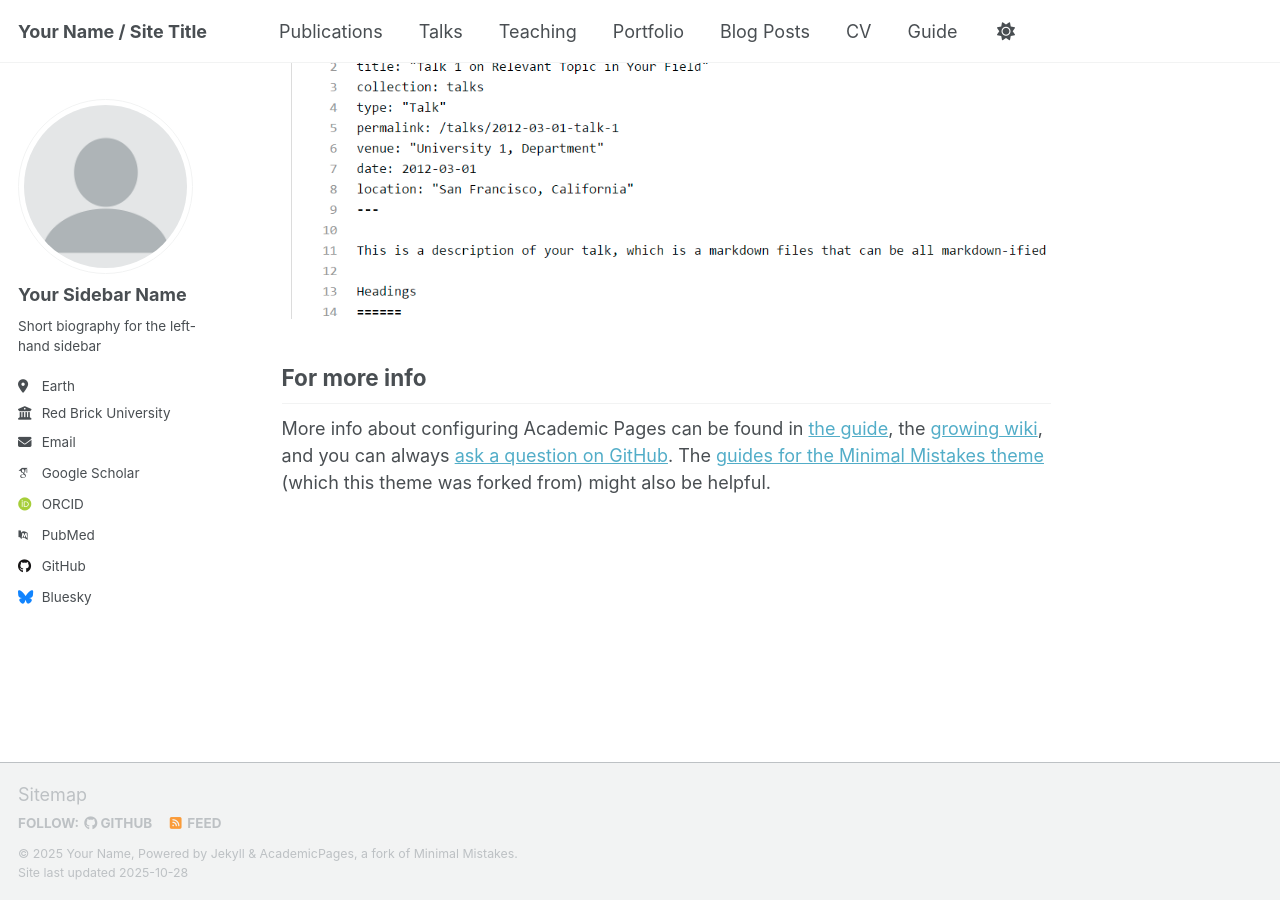
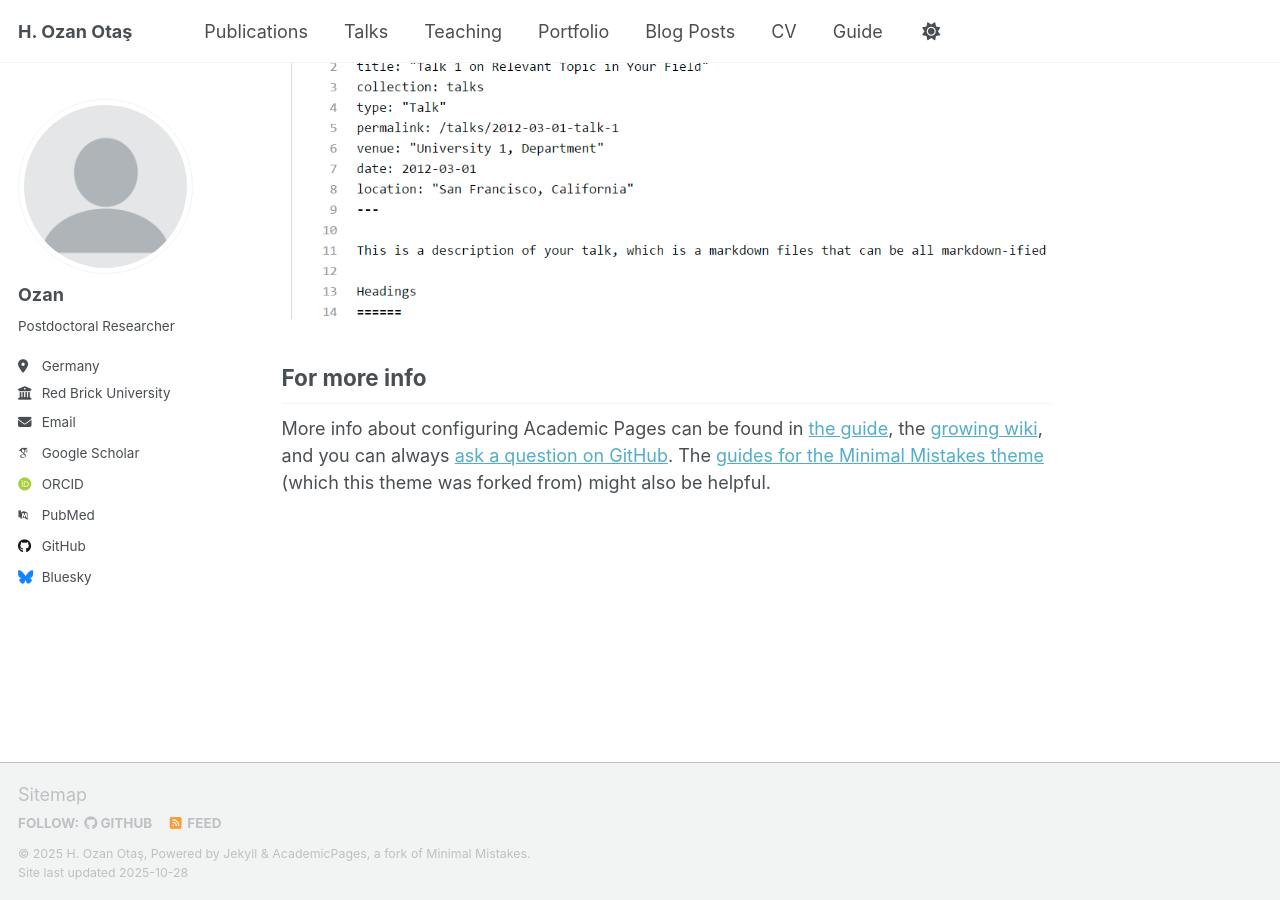
Before and after one commit to OzanOtas/ozanotas.github.io, a Jekyll site: the page built from _pages/about.md, in a window 1280 px wide and 900 px high, scrolled down 2880 px. Built offline with Jekyll 4.4.1, drawn with Linux system fonts in a browser that asks for light colours; some web fonts are replaced; a script that is not in the unit is left out.

Commit message:
Update personal information in _config.yml

```diff
--- a/_config.yml
+++ b/_config.yml
@@ -9,9 +9,9 @@
 # Basic Site Settings
 locale                   : "en-US"
 site_theme               : "default" # Currently available options are "default", "air"
-title                    : "Your Name / Site Title"
+title                    : "H. Ozan Otaş"
 title_separator          : "-"
-name                     : &name "Your Name"
+name                     : &name "H. Ozan Otaş"
 description              : &description "Your Name's academic portfolio"   # Update this with a general description of your site, this is the default if not overridden by a page
 url                      : https://academicpages.github.io # The base hostname & protocol for your site e.g. "https://[your GitHub username].github.io",
                                                            # or if you already have some other page hosted on Github then use "https://[your GitHub username].github.io/[Your Repo Name]"
@@ -24,13 +24,13 @@ repository               : "academicpages/academicpages.github.io"
 author:
   # Biographic information
   avatar           : "profile.png"
-  name             : "Your Sidebar Name"
+  name             : "Ozan"
   pronouns         : # example: "she/her"
-  bio              : "Short biography for the left-hand sidebar"
-  location         : "Earth"
+  bio              : "Postdoctoral Researcher"
+  location         : "Germany"
   employer         : "Red Brick University"
   uri              : # URL
-  email            : "none@example.org"
+  email            : "ozanotas@gmail.com"
 
   # Academic websites
   academia         : # URL
```
